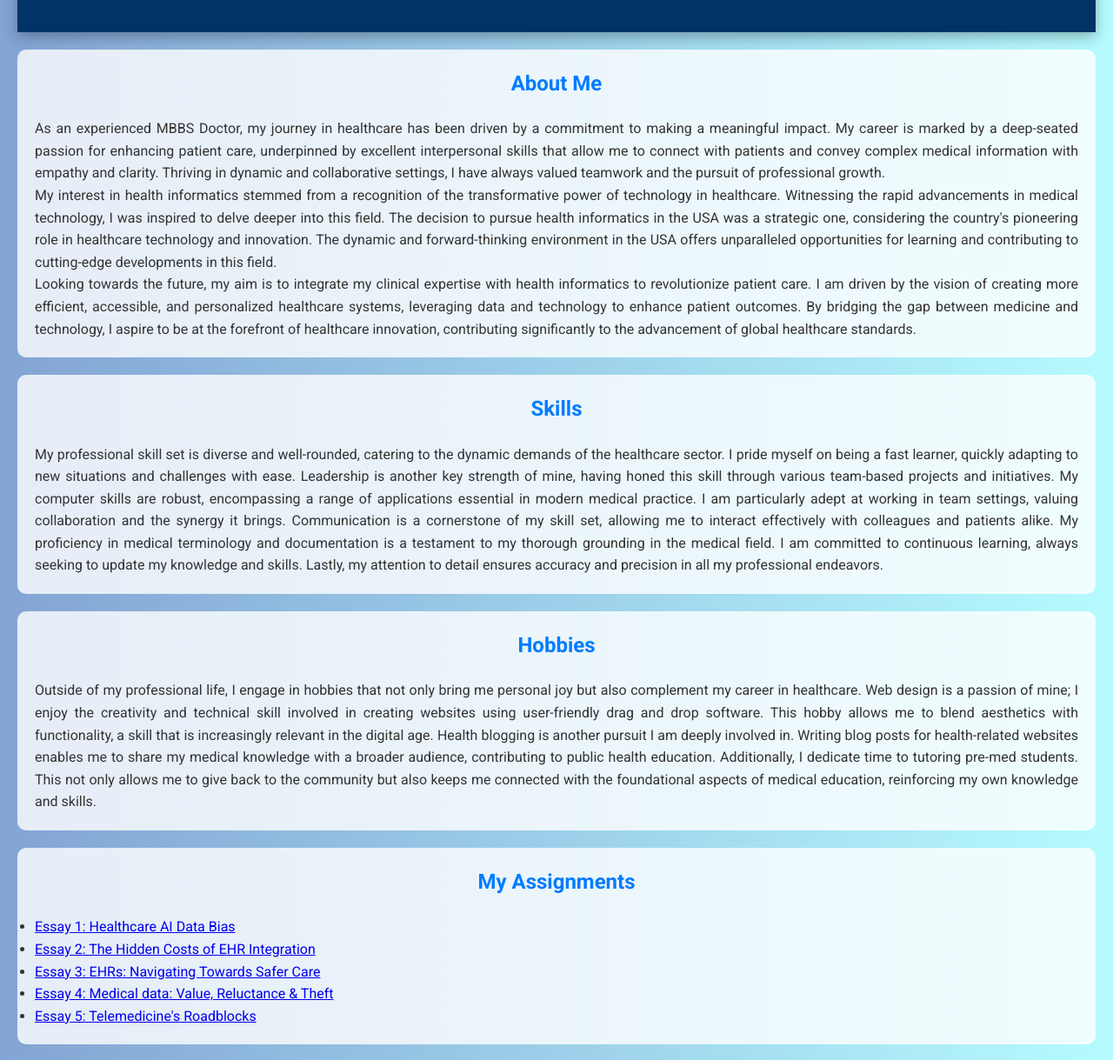
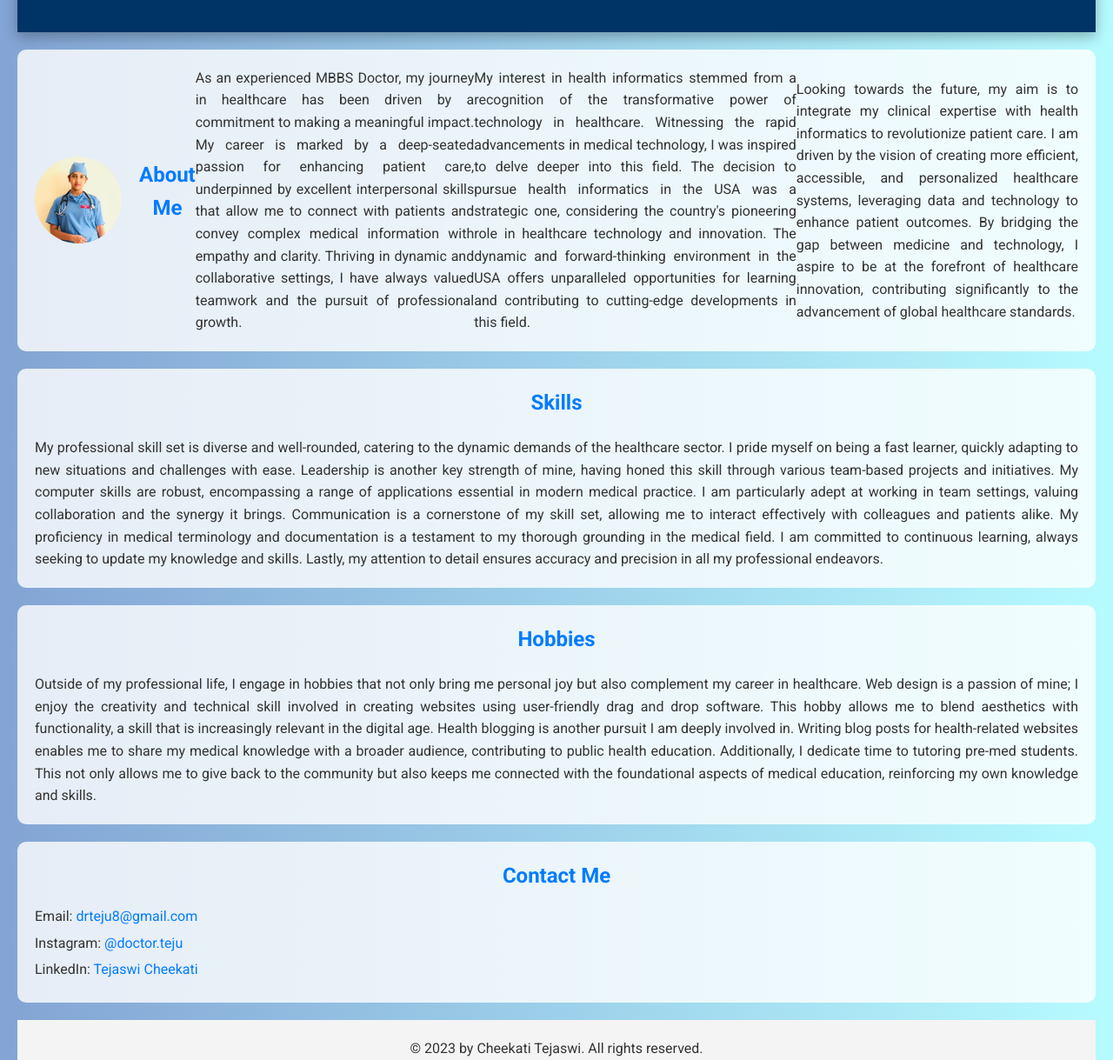
Before and after one commit to drtejaswi/portfolio, a plain HTML site: page index.html in a window 1280 px wide. Shown: the part 140-1359 px from the top of the page at 87% size. Drawn offline with Linux system fonts and the light colour scheme.

Commit message:
Add files via upload

```diff
--- a/index.html
+++ b/index.html
@@ -14,6 +14,7 @@
     </header>
 
     <section id="about-me">
+        <img src="picture.jpg" alt="Dr.Tejaswi" class="profile-pic">
         <h2>About Me</h2>
         <p>As an experienced MBBS Doctor, my journey in healthcare has been driven by a commitment to making a meaningful impact. My career is marked by a deep-seated passion for enhancing patient care, underpinned by excellent interpersonal skills that allow me to connect with patients and convey complex medical information with empathy and clarity. Thriving in dynamic and collaborative settings, I have always valued teamwork and the pursuit of professional growth.</p>
         <p>My interest in health informatics stemmed from a recognition of the transformative power of technology in healthcare. Witnessing the rapid advancements in medical technology, I was inspired to delve deeper into this field. The decision to pursue health informatics in the USA was a strategic one, considering the country's pioneering role in healthcare technology and innovation. The dynamic and forward-thinking environment in the USA offers unparalleled opportunities for learning and contributing to cutting-edge developments in this field.</p>
@@ -30,17 +31,6 @@
         <p>Outside of my professional life, I engage in hobbies that not only bring me personal joy but also complement my career in healthcare. Web design is a passion of mine; I enjoy the creativity and technical skill involved in creating websites using user-friendly drag and drop software. This hobby allows me to blend aesthetics with functionality, a skill that is increasingly relevant in the digital age. Health blogging is another pursuit I am deeply involved in. Writing blog posts for health-related websites enables me to share my medical knowledge with a broader audience, contributing to public health education. Additionally, I dedicate time to tutoring pre-med students. This not only allows me to give back to the community but also keeps me connected with the foundational aspects of medical education, reinforcing my own knowledge and skills.</p>
     </section>
 
-    <section id="assignments">
-    <h2>My Assignments</h2>
-    <ul>
-        <li><a href="https://github.com/drtejaswi/portfolio/blob/main/Written%20Assignment%201.pdf" target="_blank">Essay 1: Healthcare AI Data Bias </a></li>
-        <li><a href="https://github.com/drtejaswi/portfolio/blob/main/written%20Assignment%202.pdf" target="_blank">Essay 2: The Hidden Costs of EHR Integration </a></li>
-        <li><a href="https://github.com/drtejaswi/portfolio/blob/main/written%20Assignment%203.pdf" target="_blank">Essay 3: EHRs: Navigating Towards Safer Care </a></li>
-        <li><a href="https://github.com/drtejaswi/portfolio/blob/main/written%20Assignment%204.pdf" target="_blank">Essay 4: Medical data: Value, Reluctance & Theft </a></li>
-        <li><a href="https://github.com/drtejaswi/portfolio/blob/main/Written%20Assignment%205.pdf" target="_blank">Essay 5: Telemedicine's Roadblocks </a></li>
-    </ul>
-    </section>
-
     <section id="contact">
         <h2>Contact Me</h2>
         <p>Email: <a href="mailto:drteju8@gmail.com">drteju8@gmail.com</a></p>
--- a/styles.css
+++ b/styles.css
@@ -34,6 +34,24 @@ header h1 {
         opacity: 1;
         transform: translateY(0);
     }
+}
+
+#about-me {
+    display: flex;
+    align-items: center;
+    margin-top: 20px;
+}
+
+.profile-pic {
+    width: 100px;
+    height: 100px;
+    border-radius: 50%;
+    margin-right: 20px;
+    object-fit: cover;
+}
+
+.about-me-text h2 {
+    margin-bottom: 10px;
 }
 
 section {
```
Also changed, not shown: picture.jpg (added).
